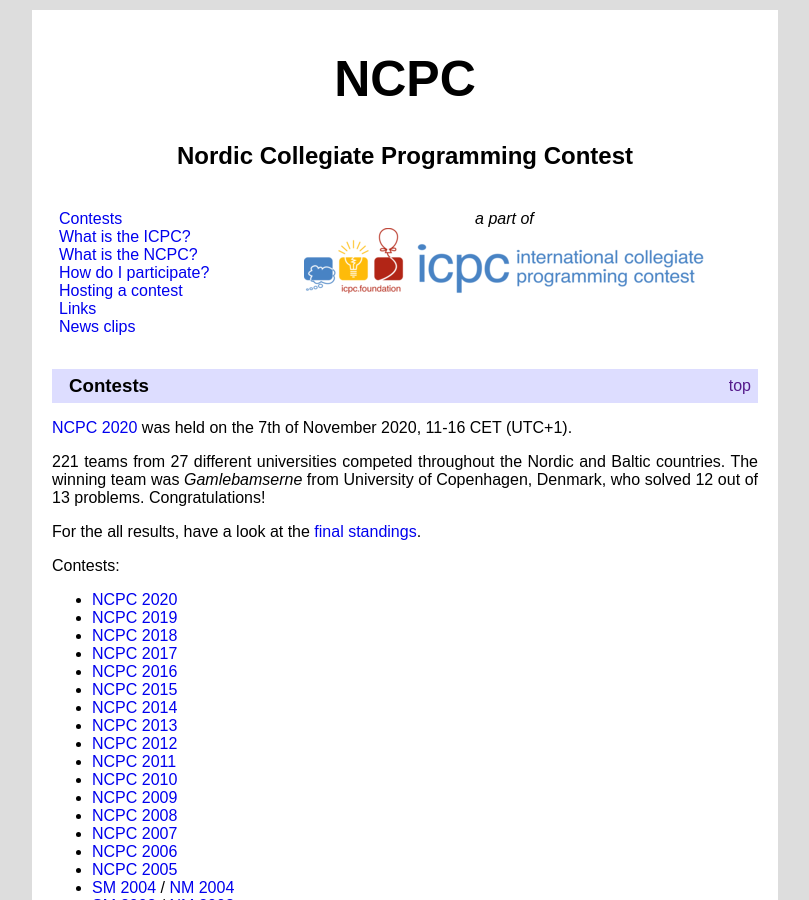
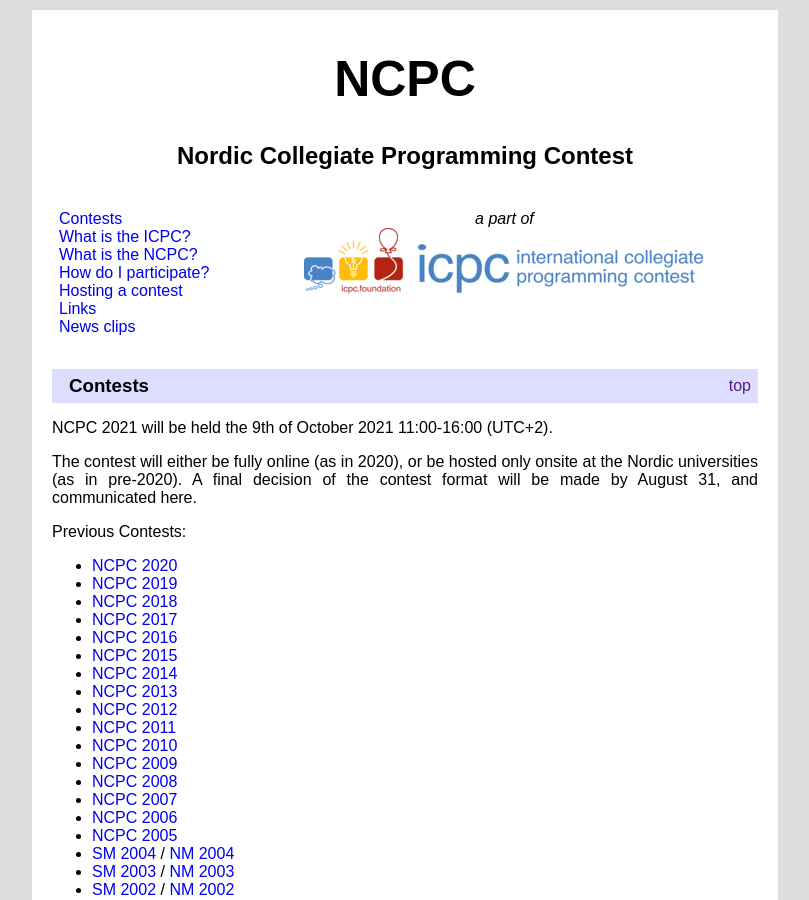
Before and after one commit to icpc/ncpc-web, a Jekyll site: the page built from index.html, in a window 1280 px wide and 900 px high. Shown: the whole window, without its empty margins (235-1044 px from the left). Built offline with Jekyll 4.4.1, drawn with Linux system fonts in a browser that asks for light colours; some of the changed text lies outside the part shown.

Commit message:
update index.html with datetime of ncpc 2021.

```diff
--- a/index.html
+++ b/index.html
@@ -1,5 +1,6 @@
 ---
 layout: page
+lastUpdate: "2021-06-06"
 ---
 
 <h1>NCPC</h1>
@@ -34,6 +35,13 @@
 </td></tr></table>
 
 <p>
+    NCPC 2021 will be held the 9th of October 2021 11:00-16:00 (UTC+2).
+</p>
+<p>
+    The contest will either be fully online (as in 2020), or be hosted only onsite at the Nordic universities (as in pre-2020). A final decision of the contest format will be made by August 31, and communicated here.
+</p>
+<!--
+<p>
 <a href="/ncpc2020">NCPC 2020</a> was held on the 7th of November 2020, 11-16 CET (UTC+1). </p>
 <p>
 221 teams from 27 different universities competed throughout the Nordic and Baltic countries. The winning team was <i>Gamlebamserne</i> from University of Copenhagen, Denmark, who solved 12 out of 13 problems. Congratulations!
@@ -41,19 +49,10 @@
 <p>For the all results, have a look at the <a href="https://ncpc20.kattis.com/standings">final standings</a>.
 </p>
 
-<!--
-<p>
-  <a href="ncpc2017">NCPC 2017</a> was held on the 7th of October
-  2017, 11-16 CEST. 253 teams from 21 universities competed at 17
-  different sites throughout the five Nordic countries. The winner was
-  <i>·:·Flöätïng·Pöïnts·:·</i> from NTNU, Norway, who solved 9 out of
-  11 problems. For the results look at the
-    <a href="http://ncpc17.kattis.com/standings">final standings</a>.
-</p>
 -->
 
 <p>
-Contests:
+Previous Contests:
 </p>
 
 <ul>
```
Also changed, not shown: other parts of index.html (+1 -1 lines).
